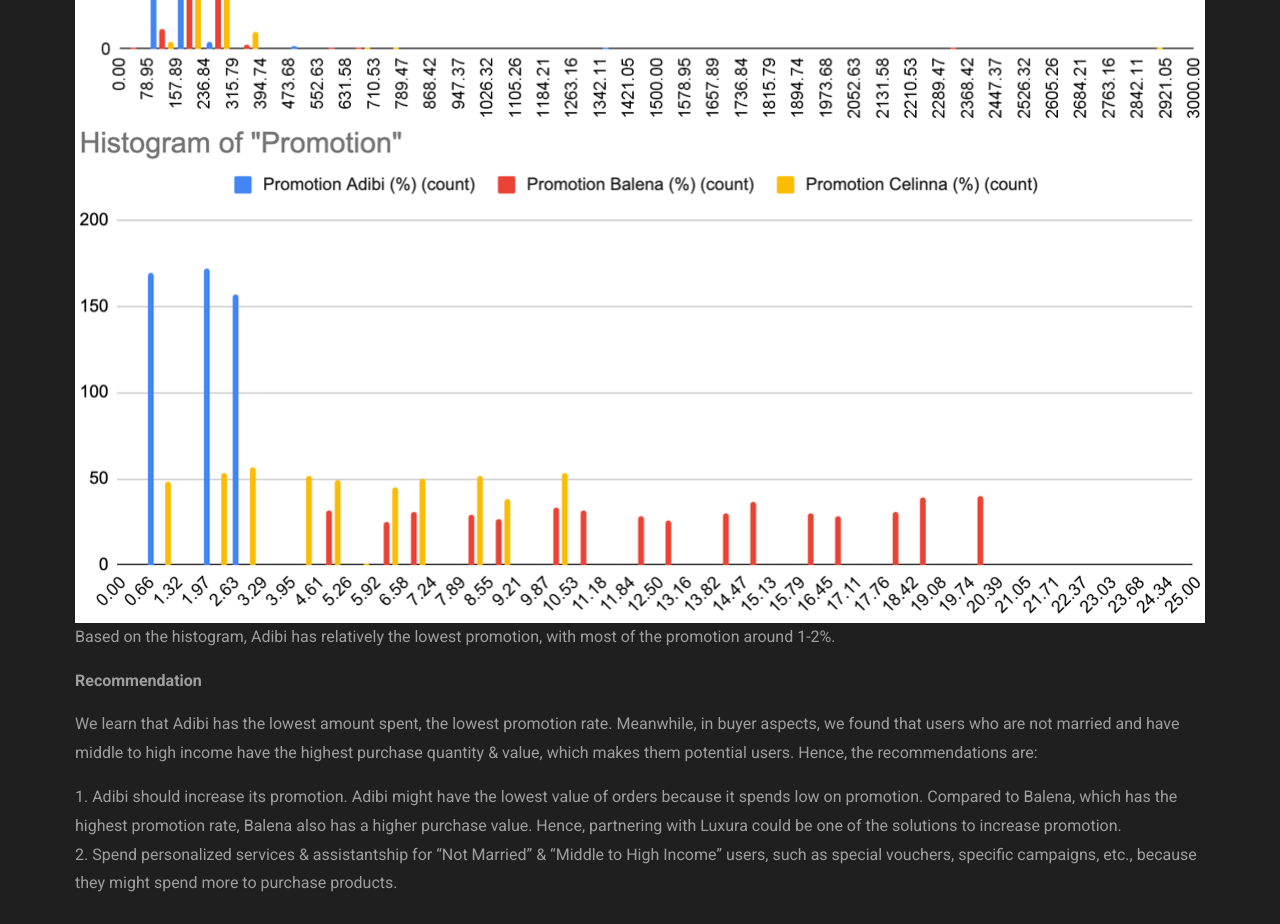
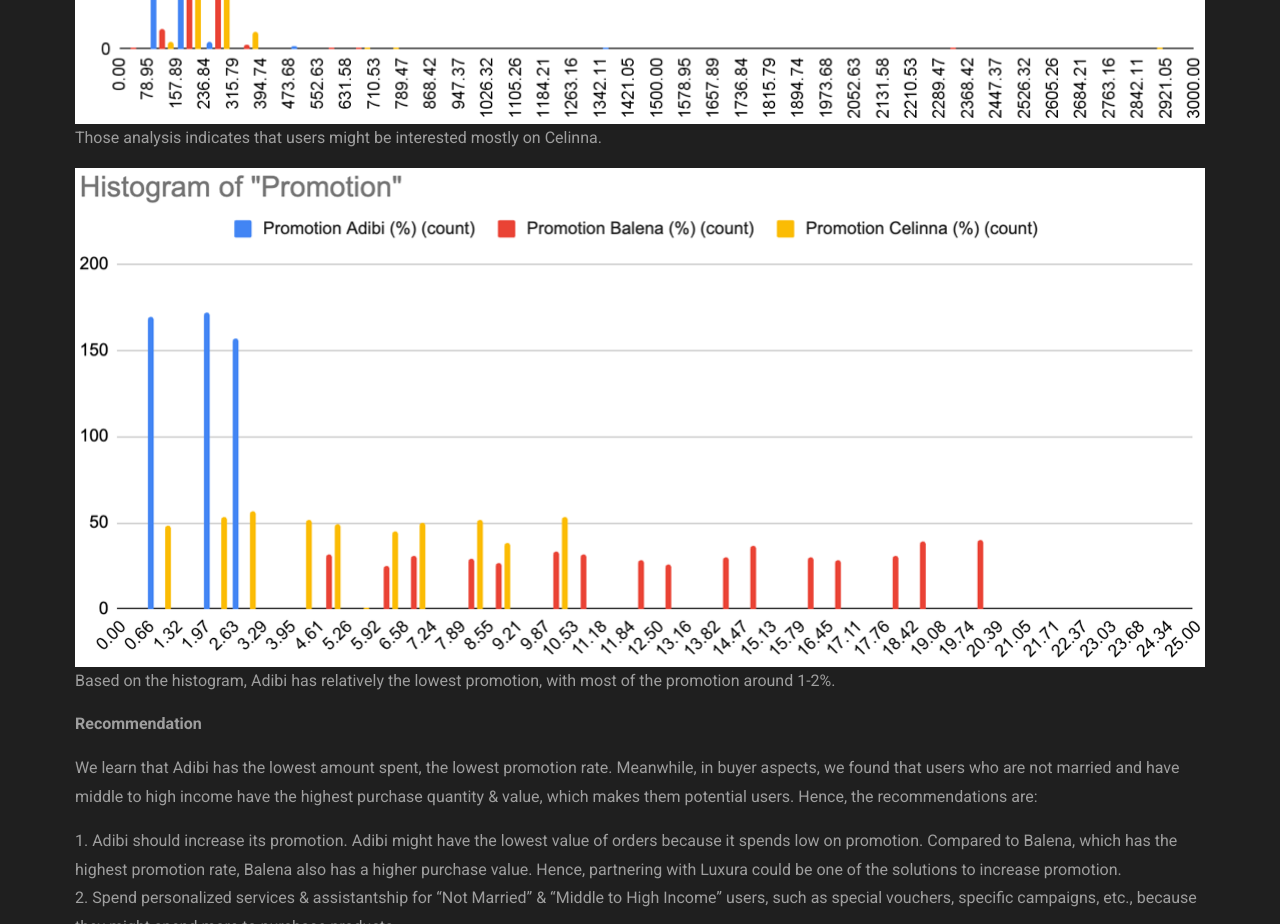
Before and after one commit to sumule/sumule.github.io, a plain HTML site: page porto-1.html in a window 1280 px wide. Shown: the part 1580-2504 px from the top of the page. Drawn offline with nearby package versions, Linux system fonts and the light colour scheme; a web font is replaced by a local one.

Commit message:
Update porto-1.html

```diff
--- a/porto-1.html
+++ b/porto-1.html
@@ -85,6 +85,7 @@
           </p>
           <p class="portofolio-text">What is the promotion strategy that aligns with the current condition?</p>
           <p><img src="./assets/images/p11.png" class="w-100" alt="image p 1 1"></p>
+          <p class="portofolio-text">Those analysis indicates that users might be interested mostly on Celinna.</p>
           <p><img src="./assets/images/p12.png" class="w-100" alt="image p 1 2"></p>
           <p class="portofolio-text">Based on the histogram, Adibi has relatively the lowest promotion, with most of the promotion around 1-2%.
           </p>
```
